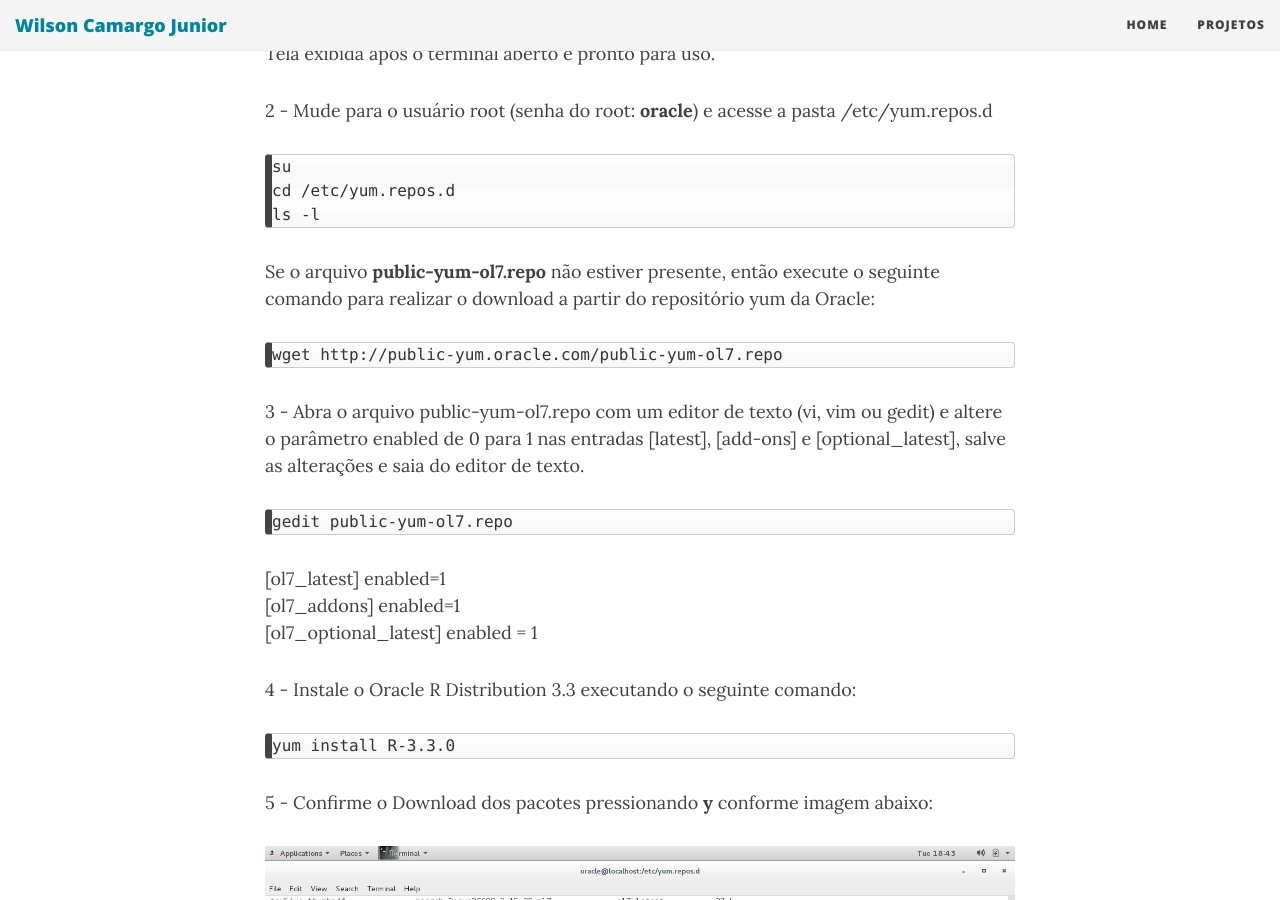
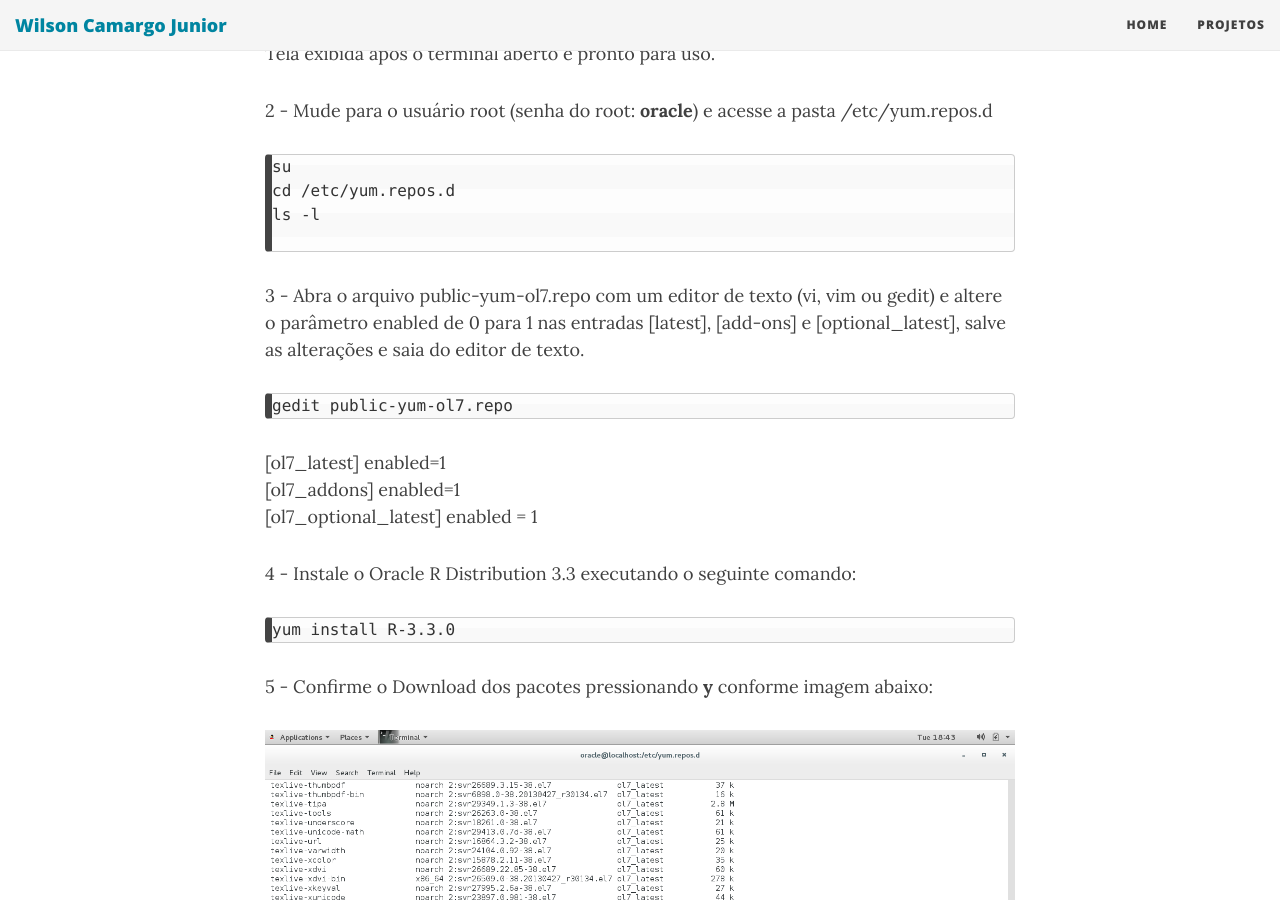
Before and after one commit to wilson-camargo-jr/teste, a Jekyll site: the page built from _posts/2018-06-18-ANN-ORE-P3.md, in a window 1280 px wide and 900 px high, scrolled down 3148 px. Built offline with Jekyll 4.4.1, drawn with Linux system fonts in a browser that asks for light colours; nearby versions of some CDN libraries.

Commit message:
Update 2018-06-18-ANN-ORE-P3.md

````diff
--- a/_posts/2018-06-18-ANN-ORE-P3.md
+++ b/_posts/2018-06-18-ANN-ORE-P3.md
@@ -48,12 +48,7 @@ Tela exibida após o terminal aberto e pronto para uso.
 su
 cd /etc/yum.repos.d
 ls -l
-```
 
-Se o arquivo **public-yum-ol7.repo** não estiver presente, então execute o seguinte comando para realizar o download a partir do repositório yum da Oracle:
-
-```
-wget http://public-yum.oracle.com/public-yum-ol7.repo
 ```
 
 3 -	Abra o arquivo public-yum-ol7.repo com um editor de texto (vi, vim ou gedit) e altere o parâmetro enabled de 0 para 1 nas entradas [latest], [add-ons] e [optional_latest], salve as alterações e saia do editor de texto.
````
